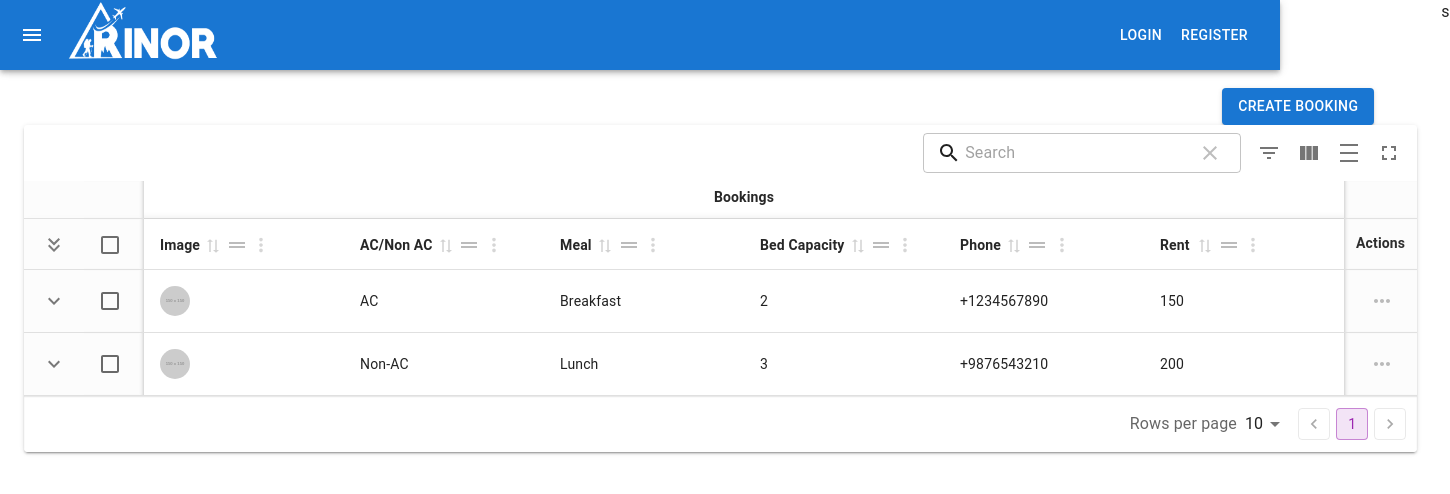
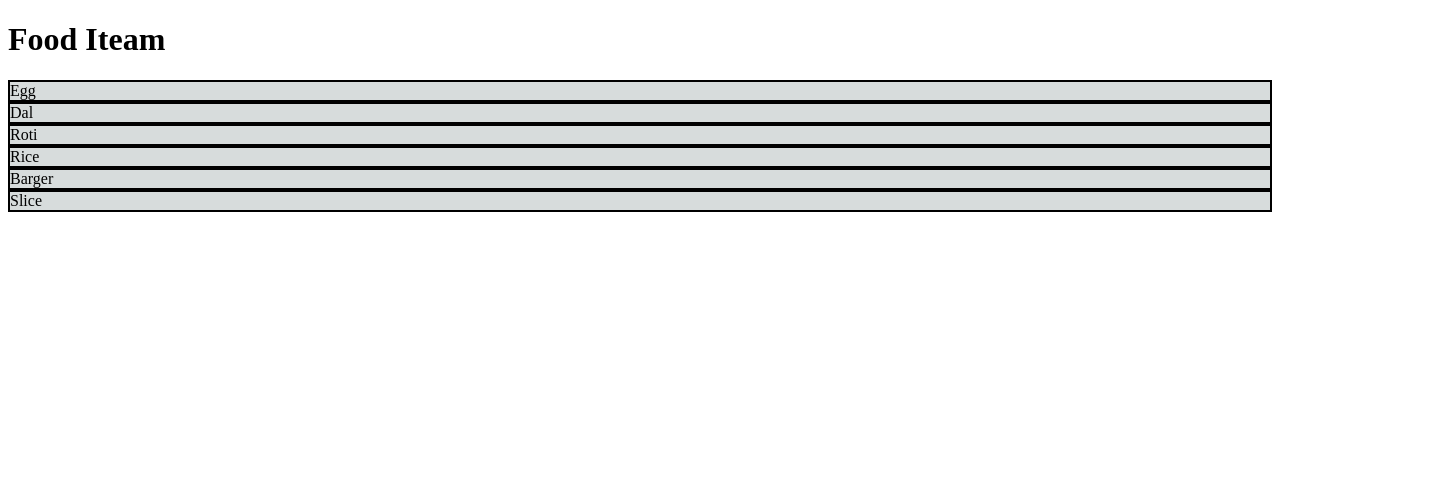
Before and after one commit to sadaashraf/inventory-management-system, a React (Vite) app in the folder frondend/: page /booking in a window 1280 px wide. Shown: the top 494 px of the page, 1450 px wide, since content can reach past the window. Built offline with nearby package versions, Linux system fonts and the light colour scheme.

Commit message:
practices

```diff
--- /dev/null
+++ b/frondend/src/App.css
@@ -0,0 +1,12 @@
+.kg-item {
+    border: 2px solid;
+    list-style: none; /* Removes the default bullet points */
+    text-align: left; /* Ensures text is left-aligned*/
+
+}
+
+.food {
+    background-color:rgba(192, 201, 200, 0.637);
+    padding: 0; /* Removes default padding */
+    margin: 0; /* Removes default margin */
+}
--- a/frondend/src/App.jsx
+++ b/frondend/src/App.jsx
@@ -1,215 +1,233 @@
-import * as React from 'react';
-import { styled, useTheme } from '@mui/material/styles';
-import Box from '@mui/material/Box';
-import Drawer from '@mui/material/Drawer';
-import MuiAppBar from '@mui/material/AppBar';
-import Toolbar from '@mui/material/Toolbar';
-import List from '@mui/material/List';
-import CssBaseline from '@mui/material/CssBaseline';
-import Typography from '@mui/material/Typography';
-import Divider from '@mui/material/Divider';
-import IconButton from '@mui/material/IconButton';
-import MenuIcon from '@mui/icons-material/Menu';
-import ChevronLeftIcon from '@mui/icons-material/ChevronLeft';
-import ChevronRightIcon from '@mui/icons-material/ChevronRight';
-import ListItem from '@mui/material/ListItem';
-import ListItemButton from '@mui/material/ListItemButton';
-import ListItemIcon from '@mui/material/ListItemIcon';
-import ListItemText from '@mui/material/ListItemText';
+import React from 'react'
+import FoodItem from './components/food/FoodItem';
+import Error from './components/food/Error';
+import './App.css';
 
-import DashboardIcon from '@mui/icons-material/Dashboard';
-import Person4Icon from '@mui/icons-material/Person4';
-import HotelIcon from '@mui/icons-material/Hotel';
-import MeetingRoomIcon from '@mui/icons-material/MeetingRoom';
-import EventAvailableIcon from '@mui/icons-material/EventAvailable';
-import Button from '@mui/material/Button';
-import { BrowserRouter as Router, Routes, Route, Link } from 'react-router-dom';
-import Dashboard from './components/Dashbaord/Dashboard';
-import Hotels from './components/Hotels/Hotels';
-import Rooms from './components/Rooms/Room';
-import Booking from './components/Bookings/Booking';
-import User from './components/Users/User';
-import LoginForm from "./components/Login";
-import RegisterForm from "./components/Register";
-import LogoImage from "./assets/logo.png";
-import Singlehotel from './components/Hotels/SingleHotel';
+function App() {
+  let foodIteam=["Egg","Dal","Roti","Rice","Barger","Slice"]
+  return (
+    <>
+    <h1>Food Iteam</h1>
+      <FoodItem items={foodIteam}/>
+      <Error items={foodIteam}/>
+    </>
+  )
+}
+export default App;
+
+
+// import * as React from 'react';
+// import { styled, useTheme } from '@mui/material/styles';
+// import Box from '@mui/material/Box';
+// import Drawer from '@mui/material/Drawer';
+// import MuiAppBar from '@mui/material/AppBar';
+// import Toolbar from '@mui/material/Toolbar';
+// import List from '@mui/material/List';
+// import CssBaseline from '@mui/material/CssBaseline';
+// import Typography from '@mui/material/Typography';
+// import Divider from '@mui/material/Divider';
+// import IconButton from '@mui/material/IconButton';
+// import MenuIcon from '@mui/icons-material/Menu';
+// import ChevronLeftIcon from '@mui/icons-material/ChevronLeft';
+// import ChevronRightIcon from '@mui/icons-material/ChevronRight';
+// import ListItem from '@mui/material/ListItem';
+// import ListItemButton from '@mui/material/ListItemButton';
+// import ListItemIcon from '@mui/material/ListItemIcon';
+// import ListItemText from '@mui/material/ListItemText';
+
+// import DashboardIcon from '@mui/icons-material/Dashboard';
+// import Person4Icon from '@mui/icons-material/Person4';
+// import HotelIcon from '@mui/icons-material/Hotel';
+// import MeetingRoomIcon from '@mui/icons-material/MeetingRoom';
+// import EventAvailableIcon from '@mui/icons-material/EventAvailable';
+// import Button from '@mui/material/Button';
+// import { BrowserRouter as Router, Routes, Route, Link } from 'react-router-dom';
+// import Dashboard from './components/Dashbaord/Dashboard';
+// import Hotels from './components/Hotels/Hotels';
+// import Rooms from './components/Rooms/Room';
+// import Booking from './components/Bookings/Booking';
+// import User from './components/Users/User';
+// import LoginForm from "./components/Login";
+// import RegisterForm from "./components/Register";
+// import LogoImage from "./assets/logo.png";
+// import Singlehotel from './components/Hotels/SingleHotel';
 
 
 
-const drawerWidth = 240;
-const Main = styled("main", { shouldForwardProp: (prop) => prop !== "open" })(
-  ({ theme, open }) => ({
-    flexGrow: 1,
-    padding: theme.spacing(3),
-    transition: theme.transitions.create("margin", {
-      easing: theme.transitions.easing.sharp,
-      duration: theme.transitions.duration.leavingScreen,
-    }),
-    marginLeft: `-${drawerWidth}px`,
-    ...(open && {
-      transition: theme.transitions.create("margin", {
-        easing: theme.transitions.easing.easeOut,
-        duration: theme.transitions.duration.enteringScreen,
-      }),
-      marginLeft: 0,
-    }),
-  })
-);
+// const drawerWidth = 240;
+// const Main = styled("main", { shouldForwardProp: (prop) => prop !== "open" })(
+//   ({ theme, open }) => ({
+//     flexGrow: 1,
+//     padding: theme.spacing(3),
+//     transition: theme.transitions.create("margin", {
+//       easing: theme.transitions.easing.sharp,
+//       duration: theme.transitions.duration.leavingScreen,
+//     }),
+//     marginLeft: `-${drawerWidth}px`,
+//     ...(open && {
+//       transition: theme.transitions.create("margin", {
+//         easing: theme.transitions.easing.easeOut,
+//         duration: theme.transitions.duration.enteringScreen,
+//       }),
+//       marginLeft: 0,
+//     }),
+//   })
+// );
 
-const AppBar = styled(MuiAppBar, {
-  shouldForwardProp: (prop) => prop !== "open",
-})(({ theme, open }) => ({
-  transition: theme.transitions.create(["margin", "width"], {
-    easing: theme.transitions.easing.sharp,
-    duration: theme.transitions.duration.leavingScreen,
-  }),
-  ...(open && {
-    width: `calc(100% - ${drawerWidth}px)`,
-    marginLeft: `${drawerWidth}px`,
-    transition: theme.transitions.create(["margin", "width"], {
-      easing: theme.transitions.easing.easeOut,
-      duration: theme.transitions.duration.enteringScreen,
-    }),
-  }),
-}));
+// const AppBar = styled(MuiAppBar, {
+//   shouldForwardProp: (prop) => prop !== "open",
+// })(({ theme, open }) => ({
+//   transition: theme.transitions.create(["margin", "width"], {
+//     easing: theme.transitions.easing.sharp,
+//     duration: theme.transitions.duration.leavingScreen,
+//   }),
+//   ...(open && {
+//     width: `calc(100% - ${drawerWidth}px)`,
+//     marginLeft: `${drawerWidth}px`,
+//     transition: theme.transitions.create(["margin", "width"], {
+//       easing: theme.transitions.easing.easeOut,
+//       duration: theme.transitions.duration.enteringScreen,
+//     }),
+//   }),
+// }));
 
-const DrawerHeader = styled("div")(({ theme }) => ({
-  display: "flex",
-  alignItems: "center",
-  padding: theme.spacing(0, 1),
-  ...theme.mixins.toolbar,
-  justifyContent: "flex-end",
-}));
-export default function PersistentDrawerLeft() {
-  const theme = useTheme();
-  const [open, setOpen] = React.useState(false);
+// const DrawerHeader = styled("div")(({ theme }) => ({
+//   display: "flex",
+//   alignItems: "center",
+//   padding: theme.spacing(0, 1),
+//   ...theme.mixins.toolbar,
+//   justifyContent: "flex-end",
+// }));
+// export default function PersistentDrawerLeft() {
+//   const theme = useTheme();
+//   const [open, setOpen] = React.useState(false);
 
-  const handleDrawerOpen = () => {
-    setOpen(true);
-  };
+//   const handleDrawerOpen = () => {
+//     setOpen(true);
+//   };
 
-  const handleDrawerClose = () => {
-    setOpen(false);
-  };
+//   const handleDrawerClose = () => {
+//     setOpen(false);
+//   };
 
-  return (
-    <Router>
-      <React.Fragment>
-        <div>
-          <Box sx={{ display: "flex" }}>
-            <CssBaseline />
-            <AppBar position="fixed" open={open}>
-              <Toolbar>
-                <IconButton
-                  color="inherit"
-                  aria-label="open drawer"
-                  onClick={handleDrawerOpen}
-                  edge="start"
-                  sx={{ mr: 2, ...(open && { display: "none" }) }}
-                >
-                  <MenuIcon />
-                </IconButton>
-                <Typography variant="h4">
-                  <img
-                    src={LogoImage}
-                    alt="Logo"
-                    style={{
-                      justifyContent: "flex-start",
-                      height: 60,
-                      width: 150,
-                      marginRight: 8,
-                    }}
-                  />
-                </Typography>
-                <div style={{ marginLeft: "auto" }}>
-                  <Button
-                    color="inherit"
-                    component={Link}
-                    to="/login"
-                    sx={{
-                      "&:hover": { backgroundColor: "orange", color: "black" },
-                    }}
-                  >
-                    Login
-                  </Button>
-                  <Button
-                    color="inherit"
-                    component={Link}
-                    to="/register"
-                    sx={{
-                      "&:hover": { backgroundColor: "orange", color: "black" },
-                    }}
-                  >
-                    Register
-                  </Button>
-                </div>
-              </Toolbar>
-            </AppBar>
-            <Drawer
-              sx={{
-                width: drawerWidth,
-                flexShrink: 0,
-                "& .MuiDrawer-paper": {
-                  width: drawerWidth,
-                  boxSizing: "border-box",
-                },
-              }}
-              variant="persistent"
-              anchor="left"
-              open={open}
-            >
-              <DrawerHeader>
-                <IconButton onClick={handleDrawerClose}>
-                  {theme.direction === "ltr" ? (
-                    <ChevronLeftIcon />
-                  ) : (
-                    <ChevronRightIcon />
-                  )}
-                </IconButton>
-              </DrawerHeader>
-              <Divider />
-              <List>
-                {[
-                  {
-                    text: "Dashboard",icon: <DashboardIcon />, path: "/dashboard",
-                  },
-                  { text: "User", icon: <Person4Icon />, path: "/user" },
-                  { text: "Hotels", icon: <HotelIcon />, path: "/hotels" },
-                  { text: "Rooms", icon: <MeetingRoomIcon />, path: "/rooms" },
-                  {
-                    text: "Booking",
-                    icon: <EventAvailableIcon />,
-                    path: "/booking",
-                  },
-                ].map((item) => (
-                  <ListItem key={item.text} disablePadding>
-                    <ListItemButton component={Link} to={item.path}>
-                      <ListItemIcon>{item.icon}</ListItemIcon>
-                      <ListItemText primary={item.text} />
-                    </ListItemButton>
-                  </ListItem>
-                ))}
-              </List>
-              <Divider />
-            </Drawer>
-            <Main open={open}>
-              <DrawerHeader />
-              <Routes>
-                <Route path="/Dashboard" element={<Dashboard />} />
-                <Route path="/user" element={<User />} />
-                <Route path="/hotels" element={<Hotels />} />
-                <Route path="/rooms" element={<Rooms />} />
-                <Route path="/booking" element={<Booking />} />
-                <Route path="/login" element={<LoginForm />} />
-                <Route path="/register" element={<RegisterForm />} />
-                <Route path="/hotel/:id" element={<Singlehotel />} />
-                {/* <Route path="/user/:id" element={<SingleUsers />} /> */}
+//   return (
+//     <Router>
+//       <React.Fragment>
+//         <div>
+//           <Box sx={{ display: "flex" }}>
+//             <CssBaseline />
+//             <AppBar position="fixed" open={open}>
+//               <Toolbar>
+//                 <IconButton
+//                   color="inherit"
+//                   aria-label="open drawer"
+//                   onClick={handleDrawerOpen}
+//                   edge="start"
+//                   sx={{ mr: 2, ...(open && { display: "none" }) }}
+//                 >
+//                   <MenuIcon />
+//                 </IconButton>
+//                 <Typography variant="h4">
+//                   <img
+//                     src={LogoImage}
+//                     alt="Logo"
+//                     style={{
+//                       justifyContent: "flex-start",
+//                       height: 60,
+//                       width: 150,
+//                       marginRight: 8,
+//                     }}
+//                   />
+//                 </Typography>
+//                 <div style={{ marginLeft: "auto" }}>
+//                   <Button
+//                     color="inherit"
+//                     component={Link}
+//                     to="/login"
+//                     sx={{
+//                       "&:hover": { backgroundColor: "orange", color: "black" },
+//                     }}
+//                   >
+//                     Login
+//                   </Button>
+//                   <Button
+//                     color="inherit"
+//                     component={Link}
+//                     to="/register"
+//                     sx={{
+//                       "&:hover": { backgroundColor: "orange", color: "black" },
+//                     }}
+//                   >
+//                     Register
+//                   </Button>
+//                 </div>
+//               </Toolbar>
+//             </AppBar>
+//             <Drawer
+//               sx={{
+//                 width: drawerWidth,
+//                 flexShrink: 0,
+//                 "& .MuiDrawer-paper": {
+//                   width: drawerWidth,
+//                   boxSizing: "border-box",
+//                 },
+//               }}
+//               variant="persistent"
+//               anchor="left"
+//               open={open}
+//             >
+//               <DrawerHeader>
+//                 <IconButton onClick={handleDrawerClose}>
+//                   {theme.direction === "ltr" ? (
+//                     <ChevronLeftIcon />
+//                   ) : (
+//                     <ChevronRightIcon />
+//                   )}
+//                 </IconButton>
+//               </DrawerHeader>
+//               <Divider />
+//               <List>
+//                 {[
+//                   {
+//                     text: "Dashboard",icon: <DashboardIcon />, path: "/dashboard",
+//                   },
+//                   { text: "User", icon: <Person4Icon />, path: "/user" },
+//                   { text: "Hotels", icon: <HotelIcon />, path: "/hotels" },
+//                   { text: "Rooms", icon: <MeetingRoomIcon />, path: "/rooms" },
+//                   {
+//                     text: "Booking",
+//                     icon: <EventAvailableIcon />,
+//                     path: "/booking",
+//                   },
+//                 ].map((item) => (
+//                   <ListItem key={item.text} disablePadding>
+//                     <ListItemButton component={Link} to={item.path}>
+//                       <ListItemIcon>{item.icon}</ListItemIcon>
+//                       <ListItemText primary={item.text} />
+//                     </ListItemButton>
+//                   </ListItem>
+//                 ))}
+//               </List>
+//               <Divider />
+//             </Drawer>
+//             <Main open={open}>
+//               <DrawerHeader />
+//               <Routes>
+//                 <Route path="/Dashboard" element={<Dashboard />} />
+//                 <Route path="/user" element={<User />} />
+//                 <Route path="/hotels" element={<Hotels />} />
+//                 <Route path="/rooms" element={<Rooms />} />
+//                 <Route path="/booking" element={<Booking />} />
+//                 <Route path="/login" element={<LoginForm />} />
+//                 <Route path="/register" element={<RegisterForm />} />
+//                 <Route path="/hotel/:id" element={<Singlehotel />} />
+//                 {/* <Route path="/user/:id" element={<SingleUsers />} /> */}
 
-              </Routes>
-            </Main>s
-          </Box>
-        </div>
-      </React.Fragment>
-    </Router>
-  );
-}
+//               </Routes>
+//             </Main>s
+//           </Box>
+//         </div>
+//       </React.Fragment>
+//     </Router>
+//   );
+// }
--- a/frondend/src/components/Hotels/Hotels.jsx
+++ b/frondend/src/components/Hotels/Hotels.jsx
@@ -1,4 +1,4 @@
-/* eslint-disable react/prop-types */
+
 import { useState, useEffect, useMemo } from "react";
 import {
   MaterialReactTable,
--- /dev/null
+++ b/frondend/src/components/food/Error.jsx
@@ -0,0 +1,11 @@
+
+
+const Error = ({items}) => {
+  return (
+    <>
+    {items.length === 0 && <h3>I want to food</h3> }
+    </>
+  )
+}
+
+export default Error
--- /dev/null
+++ b/frondend/src/components/food/FoodItem.jsx
@@ -0,0 +1,13 @@
+import React from 'react';
+import Item from "./Item";
+const FoodItem = ({ items }) => {
+    return (
+        <ul className="food">
+            {items.map((item) => (
+                <Item key={item} foodItem={item} />
+            ))}
+        </ul>
+    );
+}
+
+export default FoodItem;
--- /dev/null
+++ b/frondend/src/components/food/Item.jsx
@@ -0,0 +1,10 @@
+import React from 'react';
+const Item = ({ foodItem }) => {
+    return (
+        <li key={foodItem} className="kg-item">
+            {foodItem}
+        </li>
+    );
+};
+
+export default Item;
```
